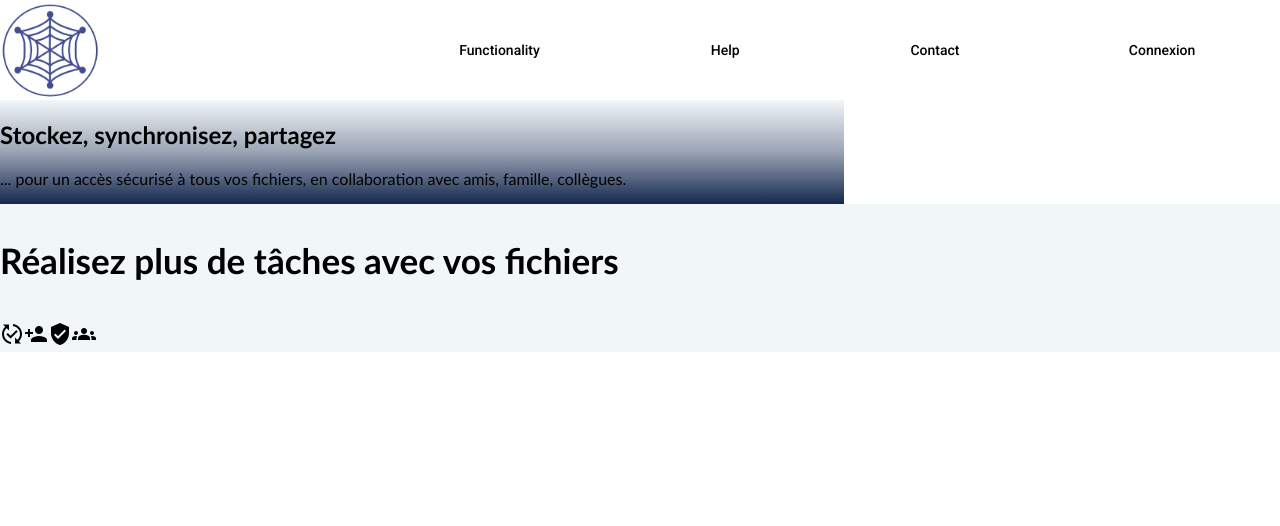
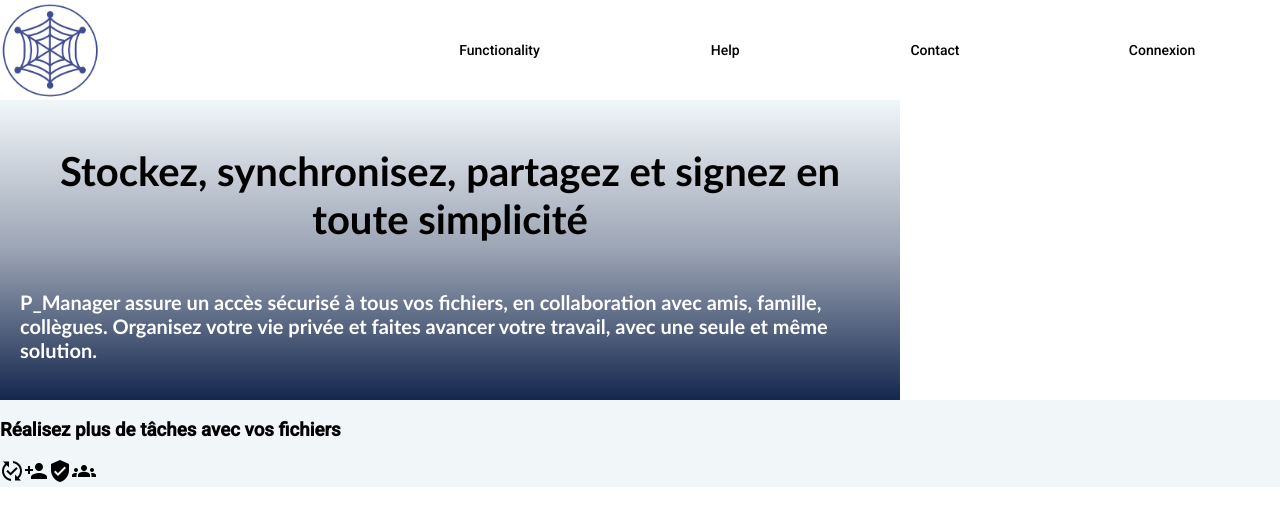
Before and after one commit to Khib0o/PWEB3TC-front, an Angular app in the folder PWEB/: page / in a window 1280 px wide. Shown: the top 526 px of the page. Built offline with nearby package versions, Linux system fonts and the light colour scheme.

Commit message:
Merge les modifs de Yanni et Chanbin

```diff
--- a/PWEB/src/app/app.module.ts
+++ b/PWEB/src/app/app.module.ts
@@ -24,6 +24,8 @@ import { MatInputModule } from '@angular/material/input';
 import { MatCardModule } from '@angular/material/card';
 import {MatMenuModule} from '@angular/material/menu';
 import { RegisterComponent } from './register/register.component';
+import { SspComponent } from './home-page/ssp/ssp.component';
+import { RealisationsComponent } from './home-page/realisations/realisations.component';
 
 
 @NgModule({
@@ -37,7 +39,9 @@ import { RegisterComponent } from './register/register.component';
     ContactComponent,
     SignInComponent,
     UserFileComponent,
-    RegisterComponent
+    RegisterComponent,
+    SspComponent,
+    RealisationsComponent
   ],
   imports: [
     BrowserModule,
--- a/PWEB/src/app/home-page/home-page.component.css
+++ b/PWEB/src/app/home-page/home-page.component.css
@@ -1,3 +1,44 @@
+.grid-container{
+    display: grid;
+    grid-template-areas:
+        'ssp images'
+        'realisations realisations'
+        'fin auteurs';
+}
+
+.item1{
+    grid-area: ssp;
+}
+
+.item2{
+    grid-area: images;
+    background-color: #f1f6f9;
+}
+
+.item3{
+    grid-area: realisations;
+    background-color: #f1f6f9;
+}
+
+.item4{
+    grid-area: fin;
+    background-color: #394867;
+}
+
+.item5{
+    grid-area: auteurs;
+    background-color: #f1f6f9;
+}
+
+
+
+
+
+
+
+
+
+
 /*
 .explications {
     border: 2px #14274e;
@@ -35,24 +76,3 @@ h3 {
     text-align: center;
 }
 */
-
-.explications {
-    grid-area: explications;
-    background-color: #f1f6f9;
-    background-image: linear-gradient(180deg, #f1f6f9, #9ba4b4 50%, #14274e);
-    font-family: 'Trebuchet MS', sans-serif;
-}
-
-.realisations {
-    grid-area: realisations;
-    background-color: #f1f6f9;
-    font-family: 'Trebuchet MS', sans-serif;
-    font-size: 30px;
-}
-
-.grid-container {
-    display: grid;
-    grid-template-areas:
-    'explications none none'
-    'realisations realisations realisations';
-}
--- a/PWEB/src/app/home-page/home-page.component.html
+++ b/PWEB/src/app/home-page/home-page.component.html
@@ -1,11 +1,7 @@
 <div class="grid-container">
+    <app-ssp class="item1"></app-ssp>
 
-    <div class="explications">
-        <h2>Stockez, synchronisez, partagez</h2>
-        <p>... pour un accès sécurisé à tous vos fichiers, en collaboration avec amis, famille, collègues.</p>
-    </div>
-
-    <div class="realisations">
+    <div class="item3">
         <h3>Réalisez plus de tâches avec vos fichiers</h3>
         <span class="material-icons">published_with_changes</span>
         <span class="material-icons">person_add</span>
--- /dev/null
+++ b/PWEB/src/app/home-page/realisations/realisations.component.css
@@ -0,0 +1,7 @@
+.grid-component {
+    display: grid;
+    grid-template-areas: 'ssp';
+    background-image: linear-gradient(180deg, #f1f6f9, #9ba4b4 50%, #14274e);
+    font-family: 'Trebuchet MS', sans-serif;
+    height: 300px;
+}
--- /dev/null
+++ b/PWEB/src/app/home-page/realisations/realisations.component.html
@@ -0,0 +1 @@
+<p>realisations works!</p>
--- /dev/null
+++ b/PWEB/src/app/home-page/realisations/realisations.component.ts
@@ -0,0 +1,15 @@
+import { Component, OnInit } from '@angular/core';
+
+@Component({
+  selector: 'app-realisations',
+  templateUrl: './realisations.component.html',
+  styleUrls: ['./realisations.component.css']
+})
+export class RealisationsComponent implements OnInit {
+
+  constructor() { }
+
+  ngOnInit(): void {
+  }
+
+}
--- /dev/null
+++ b/PWEB/src/app/home-page/ssp/ssp.component.css
@@ -0,0 +1,20 @@
+.grid-component {
+    display: grid;
+    grid-template-areas: 'ssp';
+    background-image: linear-gradient(180deg, #f1f6f9, #9ba4b4 50%, #14274e);
+    font-family: 'Trebuchet MS', sans-serif;
+    width: 900px;
+    height: 300px;
+}
+
+h1 {
+    font-size: 40px;
+    text-align: center;
+    padding: 20px 20px 0px 20px;
+}
+
+h3 {
+    font-size: 20px;
+    color: white;
+    padding: 0px 20px 50px 20px;
+}
--- /dev/null
+++ b/PWEB/src/app/home-page/ssp/ssp.component.html
@@ -0,0 +1,4 @@
+<div class="grid-component">
+    <h1>Stockez, synchronisez, partagez et signez en toute simplicité</h1>
+    <h3>P_Manager assure un accès sécurisé à tous vos fichiers, en collaboration avec amis, famille, collègues. Organisez votre vie privée et faites avancer votre travail, avec une seule et même solution.</h3>
+</div>
--- /dev/null
+++ b/PWEB/src/app/home-page/ssp/ssp.component.ts
@@ -0,0 +1,15 @@
+import { Component, OnInit } from '@angular/core';
+
+@Component({
+  selector: 'app-ssp',
+  templateUrl: './ssp.component.html',
+  styleUrls: ['./ssp.component.css']
+})
+export class SspComponent implements OnInit {
+
+  constructor() { }
+
+  ngOnInit(): void {
+  }
+
+}
```
Also changed, not shown: 2 other files (tests, documents, lock files or other folders).
